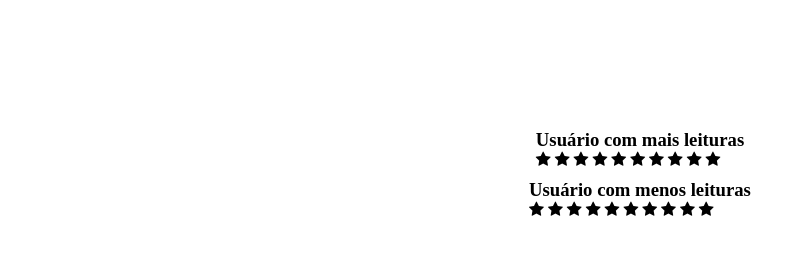
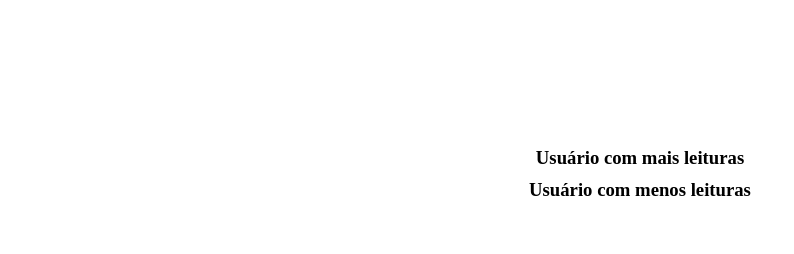
Before and after one commit to GabrielCordeiro2006/Projeto_individual, a website: page ManHQ/public/dashboard/ranking.html in a window 1280 px wide. Shown: the part 114-368 px from the top of the page, without its empty margins (0-794 px from the left). Drawn offline with nearby package versions, Linux system fonts and the light colour scheme; no server answers.

Commit message:
versão finalizada 01

```diff
--- a/ManHQ/public/dashboard/ranking.html
+++ b/ManHQ/public/dashboard/ranking.html
@@ -6,13 +6,11 @@
   <link rel="stylesheet" href="./../css/ranking.css" />
   <script src="../js/sessao.js"></script>
   <script src="./../js/alerta.js"></script>
-
   <link rel="preconnect" href="https://fonts.gstatic.com">
   <link
     href="https://fonts.googleapis.com/css2?family=Exo+2:ital,wght@0,100;0,200;0,300;0,400;0,500;0,600;0,700;0,800;0,900;1,100;1,200;1,300;1,400;1,500;1,600;1,700;1,800;1,900&display=swap"
     rel="stylesheet">
   <link rel="stylesheet" href="https://cdnjs.cloudflare.com/ajax/libs/font-awesome/4.7.0/css/font-awesome.min.css">
-  <!-- scripts do Chart.js - 2022-1 -->
   <script src="https://cdn.jsdelivr.net/npm/chart.js"></script>
   <title>ManHQ</title>
 </head>
@@ -35,50 +33,24 @@
   </div>
   <div class="menu-bg" id="menu-bg"></div>
 
-  <!-- Título da nova página -->
   <h1>Ranking</h1>
 
   <div class="ranking">
-    <!-- Melhor Avaliação -->
     <div class="top_1">
         <h3>Usuário com mais leituras</h3>
-        <span class="fa fa-star" id="star"></span> <!---estrelas de avaliação 1 a 10 -->
-        <span class="fa fa-star" id="star"></span> <!---estrelas de avaliação 1 a 10 -->
-        <span class="fa fa-star" id="star"></span> <!---estrelas de avaliação 1 a 10 -->
-        <span class="fa fa-star" id="star"></span> <!---estrelas de avaliação 1 a 10 -->
-        <span class="fa fa-star" id="star"></span> <!---estrelas de avaliação 1 a 10 -->
-        <span class="fa fa-star" id="star"></span> <!---estrelas de avaliação 1 a 10 -->
-        <span class="fa fa-star" id="star"></span> <!---estrelas de avaliação 1 a 10 -->
-        <span class="fa fa-star" id="star"></span> <!---estrelas de avaliação 1 a 10 -->
-        <span class="fa fa-star" id="star"></span> <!---estrelas de avaliação 1 a 10 -->
-        <span class="fa fa-star" id="star"></span> <!---estrelas de avaliação 1 a 10 -->
         <div id="melhor-usuario">
             <!-- Informações do usuário com mais leituras serão inseridas aqui -->
         </div>
     </div>
 
-    <!-- Pior Avaliação -->
     <div class="top_2">
-
         <h3>Usuário com menos leituras</h3>
-        <span class="fa fa-star" id="star_two"></span> <!---estrelas de avaliação 1 a 10 -->
-      <span class="fa fa-star" id="star_two"></span><!---estrelas de avaliação 1 a 10 -->
-      <span class="fa fa-star" id="star_two"></span><!---estrelas de avaliação 1 a 10 -->
-      <span class="fa fa-star" id="star_two"></span><!---estrelas de avaliação 1 a 10 -->
-      <span class="fa fa-star" id="star_two"></span><!---estrelas de avaliação 1 a 10 -->
-      <span class="fa fa-star" id="star_two"></span><!---estrelas de avaliação 1 a 10 -->
-      <span class="fa fa-star" id="star_two"></span><!---estrelas de avaliação 1 a 10 -->
-      <span class="fa fa-star" id="star_two"></span><!---estrelas de avaliação 1 a 10 -->
-      <span class="fa fa-star" id="star_two"></span><!---estrelas de avaliação 1 a 10 -->
-      <span class="fa fa-star" id="star_two"></span><!---estrelas de avaliação 1 a 10 -->
         <div id="pior-usuario">
             <!-- Informações do usuário com menos leituras serão inseridas aqui -->
         </div>
     </div>
   </div>
 
-</body>
-</html>
   <script>
     function menuOnClick() {
       document.getElementById("menu-bar").classList.toggle("change");
@@ -114,6 +86,10 @@
               <p>Tipo de Escola: ${piorUsuario.tipoescola}</p>
               ${'<span class="fa fa-star"></span>'.repeat(piorUsuario.leitura)}
           `;
+      })
+      .catch(error => {
+          console.error('Erro ao recuperar o ranking:', error);
       });
-
   </script>
+</body>
+</html>
```
Also changed, not shown: ManHQ/public/dashboard/grafico.html (+16 -26 lines). Lines whose indentation alone changed are shown as unchanged.
